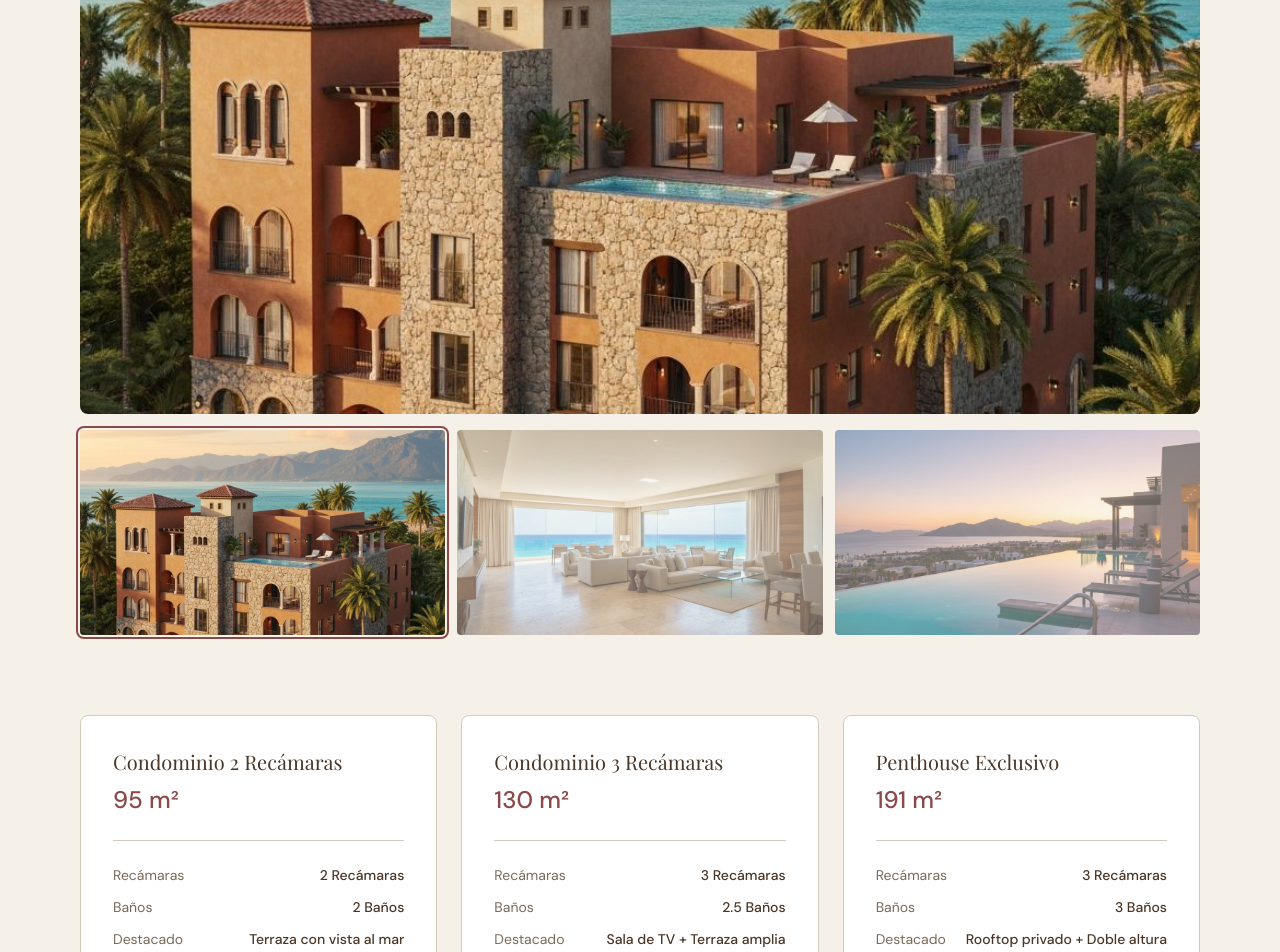
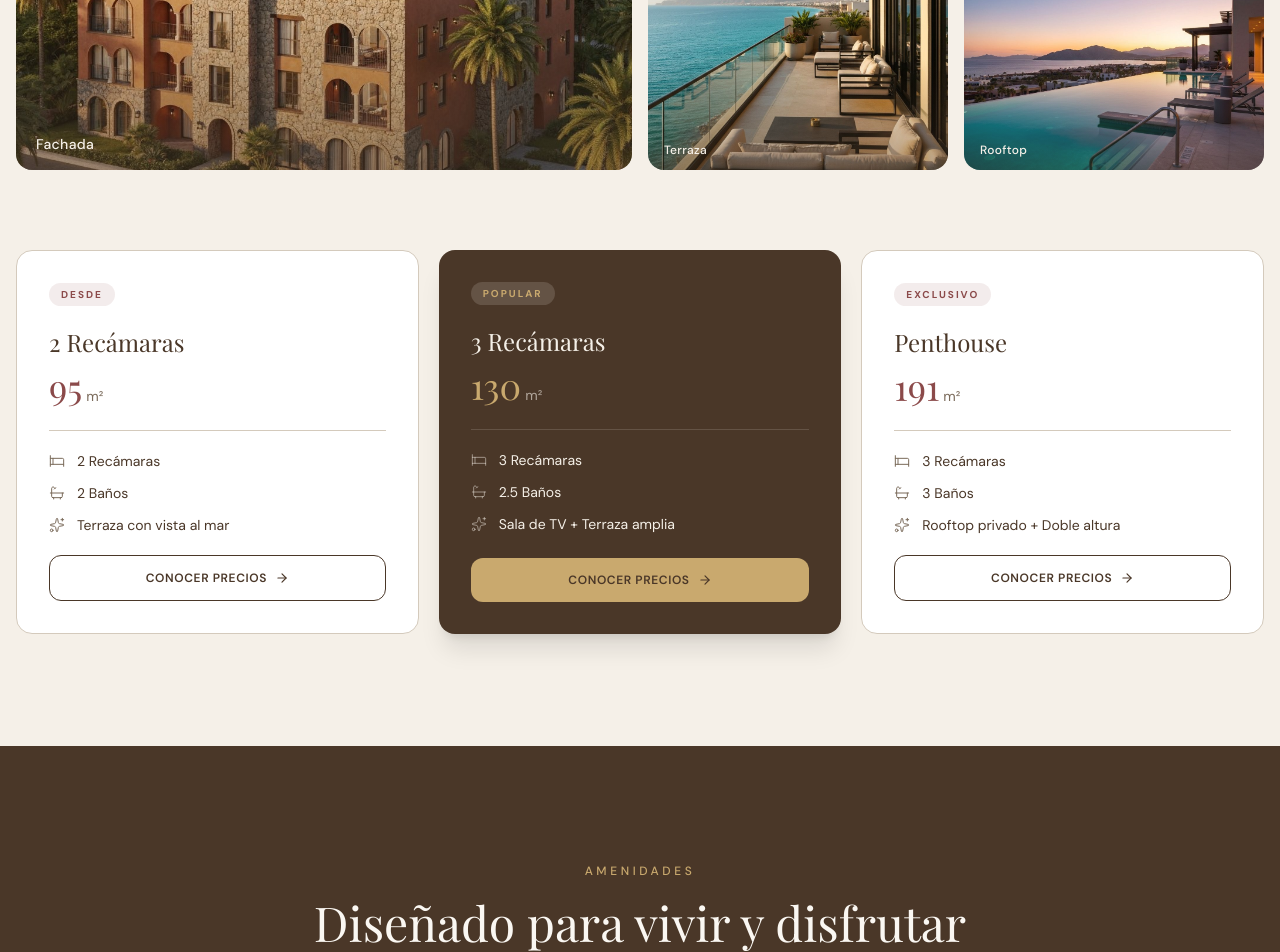
Before and after one commit to Nancy2096/v0-terra-costa-landing-page, a Next.js app: page / in a window 1280 px wide. Shown: the part 2040-2992 px from the top of the page. Built offline with nearby package versions, Linux system fonts and the light colour scheme; a web font is replaced by a local one.

Commit message:
feat: enhance gallery with asymmetric header, grid layout, and redesigned model cards\n\nAdd asymmetric header, bento grid gallery, and improved model cards.

```diff
--- a/components/terra-costa/project-gallery.tsx
+++ b/components/terra-costa/project-gallery.tsx
@@ -2,138 +2,250 @@
 
 import Image from "next/image"
 import { useState } from "react"
+import { Bed, Bath, Sparkles, ArrowRight, X } from "lucide-react"
 
-const images = [
+/* ── Gallery images ──────────────────────────────────────────────── */
+const gallery = [
+  { src: "/images/render-exterior.jpg", label: "Fachada", alt: "Render exterior Terra Costa" },
+  { src: "/images/render-interior.jpg", label: "Sala", alt: "Sala con vista al mar" },
+  { src: "/images/render-bedroom.jpg", label: "Recámara", alt: "Recámara principal" },
+  { src: "/images/render-terrace.jpg", label: "Terraza", alt: "Terraza al mar" },
+  { src: "/images/rooftop-pool.jpg", label: "Rooftop", alt: "Alberca rooftop" },
+]
+
+/* ── Unit models ─────────────────────────────────────────────────── */
+const models = [
   {
-    src: "/images/render-exterior.jpg",
-    alt: "Render exterior de Terra Costa - fachada con acabados de piedra y terracota",
+    name: "2 Recámaras",
+    tag: "Desde",
+    size: "95",
+    beds: 2,
+    baths: 2,
+    highlight: "Terraza con vista al mar",
+    featured: false,
   },
   {
-    src: "/images/render-interior.jpg",
-    alt: "Interior de condominio Terra Costa - sala con vista al mar",
+    name: "3 Recámaras",
+    tag: "Popular",
+    size: "130",
+    beds: 3,
+    baths: 2.5,
+    highlight: "Sala de TV + Terraza amplia",
+    featured: true,
   },
   {
-    src: "/images/rooftop-pool.jpg",
-    alt: "Alberca en rooftop de Terra Costa con vista al Mar de Cortés",
-  },
-]
-
-const models = [
-  {
-    name: "Condominio 2 Recámaras",
-    size: "95 m²",
-    bedrooms: "2 Recámaras",
-    bathrooms: "2 Baños",
-    features: "Terraza con vista al mar",
-  },
-  {
-    name: "Condominio 3 Recámaras",
-    size: "130 m²",
-    bedrooms: "3 Recámaras",
-    bathrooms: "2.5 Baños",
-    features: "Sala de TV + Terraza amplia",
-  },
-  {
-    name: "Penthouse Exclusivo",
-    size: "191 m²",
-    bedrooms: "3 Recámaras",
-    bathrooms: "3 Baños",
-    features: "Rooftop privado + Doble altura",
+    name: "Penthouse",
+    tag: "Exclusivo",
+    size: "191",
+    beds: 3,
+    baths: 3,
+    highlight: "Rooftop privado + Doble altura",
+    featured: false,
   },
 ]
 
 export function ProjectGallery() {
-  const [activeImage, setActiveImage] = useState(0)
+  const [lightbox, setLightbox] = useState<number | null>(null)
 
   return (
-    <section id="proyecto" className="bg-background py-20 lg:py-28">
-      <div className="mx-auto max-w-6xl px-4">
-        {/* Section Header */}
-        <div className="mb-16 text-center">
+    <section id="proyecto" className="bg-background py-20 lg:py-28 overflow-hidden">
+      <div className="mx-auto max-w-7xl px-4">
+        {/* ── Header ─────────────────────────────────────────────── */}
+        <div className="mb-14 flex flex-col lg:flex-row lg:items-end lg:justify-between gap-4">
+          <div>
             <span className="text-accent text-xs tracking-[0.3em] uppercase font-medium">
               El Proyecto
             </span>
-          <h2 className="font-serif text-3xl md:text-5xl text-earth mt-4 text-balance">
+            <h2 className="font-serif text-3xl md:text-5xl text-earth mt-3 text-balance">
               Luxury Coastal Living
             </h2>
-          <p className="mt-4 text-muted-foreground max-w-2xl mx-auto leading-relaxed">
-            3 niveles de elegancia costera con vistas panorámicas al Mar de
-            Cortés. Acabados premium, arquitectura mediterránea y la
-            exclusividad de solo 12 residencias.
+          </div>
+          <p className="text-muted-foreground max-w-md leading-relaxed text-sm lg:text-base">
+            3 niveles de elegancia costera. Acabados premium, arquitectura
+            mediterránea y la exclusividad de solo 12 residencias.
           </p>
         </div>
 
-        {/* Gallery */}
-        <div className="mb-20">
-          <div className="relative aspect-[16/9] w-full overflow-hidden rounded-lg">
+        {/* ── Bento Gallery ──────────────────────────────────────── */}
+        <div className="grid grid-cols-2 lg:grid-cols-4 gap-3 lg:gap-4 mb-20">
+          {/* Hero image — large */}
+          <button
+            onClick={() => setLightbox(0)}
+            className="group relative col-span-2 row-span-2 overflow-hidden rounded-2xl aspect-square lg:aspect-auto"
+          >
             <Image
-              src={images[activeImage].src}
-              alt={images[activeImage].alt}
+              src={gallery[0].src}
+              alt={gallery[0].alt}
               fill
-              className="object-cover transition-all duration-700"
+              className="object-cover transition-transform duration-700 group-hover:scale-105"
+              sizes="(max-width: 1024px) 100vw, 50vw"
               quality={85}
             />
-          </div>
-          <div className="mt-4 flex gap-3">
-            {images.map((img, i) => (
+            <div className="absolute inset-0 bg-gradient-to-t from-earth/50 via-transparent to-transparent" />
+            <span className="absolute bottom-4 left-5 text-sm font-medium text-primary-foreground tracking-wide">
+              {gallery[0].label}
+            </span>
+          </button>
+
+          {/* Smaller cells */}
+          {gallery.slice(1).map((img, i) => (
             <button
               key={img.src}
-                onClick={() => setActiveImage(i)}
-                className={`relative aspect-[16/9] w-1/3 overflow-hidden rounded-sm transition-all ${
-                  activeImage === i
-                    ? "ring-2 ring-accent ring-offset-2 ring-offset-background"
-                    : "opacity-60 hover:opacity-100"
-                }`}
-                aria-label={`Ver imagen ${i + 1}`}
+              onClick={() => setLightbox(i + 1)}
+              className="group relative overflow-hidden rounded-2xl aspect-[4/3]"
             >
               <Image
                 src={img.src}
                 alt={img.alt}
                 fill
-                  className="object-cover"
-                  quality={60}
+                className="object-cover transition-transform duration-500 group-hover:scale-105"
+                sizes="(max-width: 1024px) 50vw, 25vw"
+                quality={75}
               />
+              <div className="absolute inset-0 bg-gradient-to-t from-earth/40 via-transparent to-transparent" />
+              <span className="absolute bottom-3 left-4 text-xs font-medium text-primary-foreground tracking-wide">
+                {img.label}
+              </span>
             </button>
           ))}
         </div>
+
+        {/* ── Lightbox ───────────────────────────────────────────── */}
+        {lightbox !== null && (
+          <div
+            className="fixed inset-0 z-50 flex items-center justify-center bg-earth/90 backdrop-blur-sm p-4"
+            role="dialog"
+            aria-label="Galería de imágenes"
+          >
+            <button
+              onClick={() => setLightbox(null)}
+              className="absolute top-5 right-5 flex h-10 w-10 items-center justify-center rounded-full bg-primary-foreground/10 text-primary-foreground hover:bg-primary-foreground/20 transition-colors"
+              aria-label="Cerrar"
+            >
+              <X className="h-5 w-5" />
+            </button>
+
+            <div className="relative w-full max-w-5xl aspect-[16/9] rounded-xl overflow-hidden">
+              <Image
+                src={gallery[lightbox].src}
+                alt={gallery[lightbox].alt}
+                fill
+                className="object-cover"
+                quality={90}
+              />
             </div>
 
-        {/* Models */}
-        <div className="grid grid-cols-1 md:grid-cols-3 gap-6">
-          {models.map((model) => (
+            {/* Dots */}
+            <div className="absolute bottom-8 flex gap-2">
+              {gallery.map((img, i) => (
+                <button
+                  key={img.src}
+                  onClick={() => setLightbox(i)}
+                  className={`h-2 rounded-full transition-all ${
+                    lightbox === i
+                      ? "w-6 bg-primary-foreground"
+                      : "w-2 bg-primary-foreground/40 hover:bg-primary-foreground/70"
+                  }`}
+                  aria-label={`Ver ${img.label}`}
+                />
+              ))}
+            </div>
+          </div>
+        )}
+
+        {/* ── Unit Cards ─────────────────────────────────────────── */}
+        <div className="grid grid-cols-1 md:grid-cols-3 gap-4 lg:gap-5">
+          {models.map((m) => (
             <div
-              key={model.name}
-              className="flex flex-col rounded-lg border border-border bg-card p-8 transition-shadow hover:shadow-lg"
+              key={m.name}
+              className={`group relative flex flex-col rounded-2xl p-6 lg:p-8 transition-all duration-300 hover:-translate-y-1 ${
+                m.featured
+                  ? "bg-earth text-primary-foreground shadow-xl"
+                  : "bg-card border border-border hover:shadow-lg"
+              }`}
             >
-              <h3 className="font-serif text-xl text-earth">{model.name}</h3>
-              <span className="mt-2 text-2xl font-medium text-accent">
-                {model.size}
+              {/* Tag */}
+              <span
+                className={`self-start text-[10px] font-bold uppercase tracking-[0.2em] rounded-full px-3 py-1 mb-5 ${
+                  m.featured
+                    ? "bg-primary-foreground/15 text-gold"
+                    : "bg-accent/10 text-accent"
+                }`}
+              >
+                {m.tag}
               </span>
-              <div className="mt-6 flex flex-col gap-3 border-t border-border pt-6 text-sm text-muted-foreground">
-                <div className="flex items-center justify-between">
-                  <span>Recámaras</span>
-                  <span className="text-foreground font-medium">
-                    {model.bedrooms}
+
+              {/* Name + Area */}
+              <h3
+                className={`font-serif text-2xl ${
+                  m.featured ? "text-primary-foreground" : "text-earth"
+                }`}
+              >
+                {m.name}
+              </h3>
+              <div className="flex items-baseline gap-1 mt-2 mb-6">
+                <span
+                  className={`text-4xl font-serif ${
+                    m.featured ? "text-gold" : "text-accent"
+                  }`}
+                >
+                  {m.size}
+                </span>
+                <span
+                  className={`text-sm ${
+                    m.featured ? "text-primary-foreground/60" : "text-muted-foreground"
+                  }`}
+                >
+                  m&sup2;
                 </span>
               </div>
-                <div className="flex items-center justify-between">
-                  <span>Baños</span>
-                  <span className="text-foreground font-medium">
-                    {model.bathrooms}
-                  </span>
+
+              {/* Specs */}
+              <div
+                className={`flex flex-col gap-3 py-5 border-t text-sm ${
+                  m.featured ? "border-primary-foreground/15" : "border-border"
+                }`}
+              >
+                <div className="flex items-center gap-3">
+                  <Bed
+                    className={`h-4 w-4 shrink-0 ${
+                      m.featured ? "text-primary-foreground/50" : "text-muted-foreground"
+                    }`}
+                    strokeWidth={1.5}
+                  />
+                  <span>{m.beds} Recámaras</span>
                 </div>
-                <div className="flex items-center justify-between">
-                  <span>Destacado</span>
-                  <span className="text-foreground font-medium">
-                    {model.features}
-                  </span>
+                <div className="flex items-center gap-3">
+                  <Bath
+                    className={`h-4 w-4 shrink-0 ${
+                      m.featured ? "text-primary-foreground/50" : "text-muted-foreground"
+                    }`}
+                    strokeWidth={1.5}
+                  />
+                  <span>{m.baths} Baños</span>
+                </div>
+                <div className="flex items-center gap-3">
+                  <Sparkles
+                    className={`h-4 w-4 shrink-0 ${
+                      m.featured ? "text-primary-foreground/50" : "text-muted-foreground"
+                    }`}
+                    strokeWidth={1.5}
+                  />
+                  <span>{m.highlight}</span>
                 </div>
               </div>
+
+              {/* CTA */}
               <a
                 href="#contacto"
-                className="mt-8 inline-flex items-center justify-center rounded-sm border border-earth px-6 py-3 text-xs font-medium tracking-wider uppercase text-earth transition-colors hover:bg-earth hover:text-primary-foreground"
+                className={`mt-auto flex items-center justify-center gap-2 rounded-xl px-6 py-3.5 text-xs font-semibold tracking-wider uppercase transition-colors ${
+                  m.featured
+                    ? "bg-gold text-earth hover:bg-gold/90"
+                    : "border border-earth text-earth hover:bg-earth hover:text-primary-foreground"
+                }`}
               >
                 Conocer precios
+                <ArrowRight className="h-3.5 w-3.5" />
               </a>
             </div>
           ))}
```
Also changed, not shown: public/images/render-bedroom.jpg (added), public/images/render-terrace.jpg (added). Lines whose indentation alone changed are shown as unchanged.
